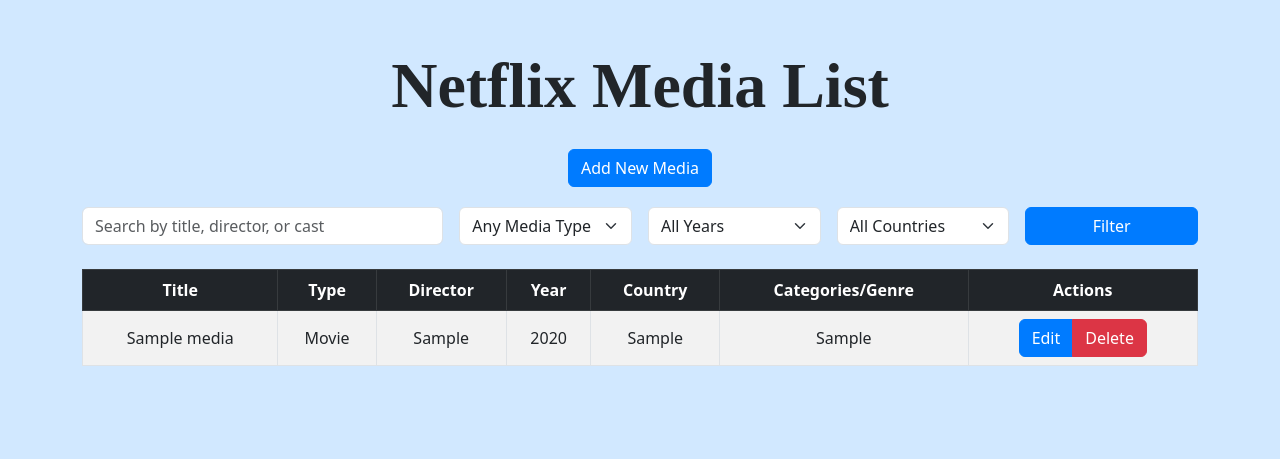
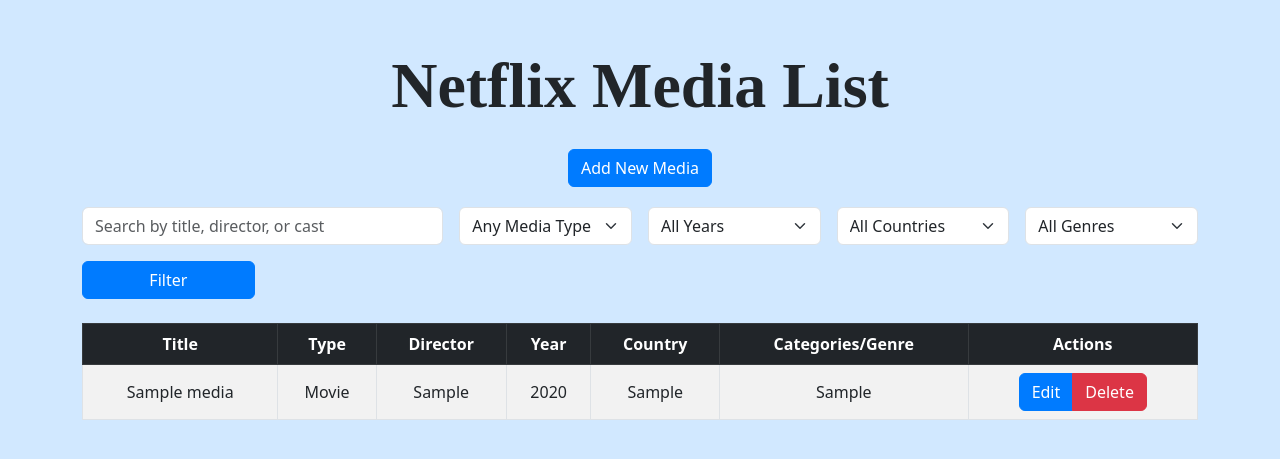
Before and after one commit to AndyGen-CPRO/CPRO2201_PythonProject, a Django app: page / in a window 1280 px wide. Shown: the top 459 px of the page. Run offline with Django 5.2, Linux system fonts and the light colour scheme; tables that the repository leaves empty hold one stand-in row (values such as "Sample post").

Commit message:
- Added genre filtering ( all genre present in "listed_in" column are split by commas ) - Created a range for year filtering based on the first and last number in the dataset - Split the countries present in the dataset by commas to separate all of them

```diff
--- a/netflix_analysis_project/django_netflix_project/analysis_app/templates/analysis_app/media_list.html
+++ b/netflix_analysis_project/django_netflix_project/analysis_app/templates/analysis_app/media_list.html
@@ -77,9 +77,18 @@
 
             <div class="col-md-2">
                 <select name="country" class="form-select">
-                    <option value="">All Countries</option>
+                    <option value="" selected>All Countries</option>
                     {% for c in countries %}
                         <option value="{{ c }}" {% if request.GET.country == c %}selected{% endif %}>{{ c }}</option>
+                    {% endfor %}
+                </select>
+            </div>
+
+            <div class="col-md-2">
+                <select name="genre" class="form-select">
+                    <option value="">All Genres</option>
+                    {% for g in genres %}
+                        <option value="{{ g }}" {% if request.GET.genre == g %}selected{% endif %}>{{ g }}</option>
                     {% endfor %}
                 </select>
             </div>
--- a/netflix_analysis_project/django_netflix_project/analysis_app/views.py
+++ b/netflix_analysis_project/django_netflix_project/analysis_app/views.py
@@ -5,13 +5,14 @@
 from django.shortcuts import render, redirect, get_object_or_404
 from .models import Media
 from .forms import MediaForm
-from django.db.models import Q
+from django.db.models import Q, Min, Max
 
 def media_list(request):
     query = request.GET.get('q', '')
     type = request.GET.get('type', '')
     year = request.GET.get('year', '')
     country = request.GET.get('country', '')
+    genre = request.GET.get('genre', '')
 
     medias = Media.objects.all()
 
@@ -29,13 +30,45 @@
         medias = medias.filter(release_year=year)
 
     if country:
-        medias = medias.filter(country=country)
+        medias = medias.filter(country__icontains=country)
+
+    if genre:
+        medias = medias.filter(listed_in__icontains=genre)
+
+    #To get the range of all the years present in the dataset
+    min_year = Media.objects.aggregate(Min('release_year'))['release_year__min'] or 1900
+    max_year = Media.objects.aggregate(Max('release_year'))['release_year__max'] or 2025
+    all_years = list(range(min_year, max_year + 1))
+
+    #Filtering the countries present in the dataset that was separated by commas
+    raw_countries = Media.objects.values_list('country', flat=True)
+
+    country_set = set()
+    for entry in raw_countries:
+        if entry:
+            country_list = [c.strip() for c in entry.split(',') if c.strip()]
+            country_set.update(country_list)
+
+    all_countries = sorted(country_set)
+    all_countries.insert(0, 'Empty')
+
+    #Filtering the genre/catagories present in the dataset
+    raw_genres = Media.objects.values_list('listed_in', flat=True)
+
+    genre_set = set()
+    for entry in raw_genres:
+        if entry:
+            genre_list = [g.strip() for g in entry.split(',') if g.strip()]
+            genre_set.update(genre_list)
+
+    all_genres = sorted(genre_set)
 
     context = {
         'medias': medias,
         'types': Media.objects.values_list('type', flat=True).distinct(),
-        'years': Media.objects.values_list('release_year', flat=True).distinct(),
-        'countries': Media.objects.values_list('country', flat=True).distinct()
+        'years': all_years,
+        'countries': all_countries,
+        'genres': all_genres
     }
     return render(request, 'analysis_app/media_list.html', context)
 
```
